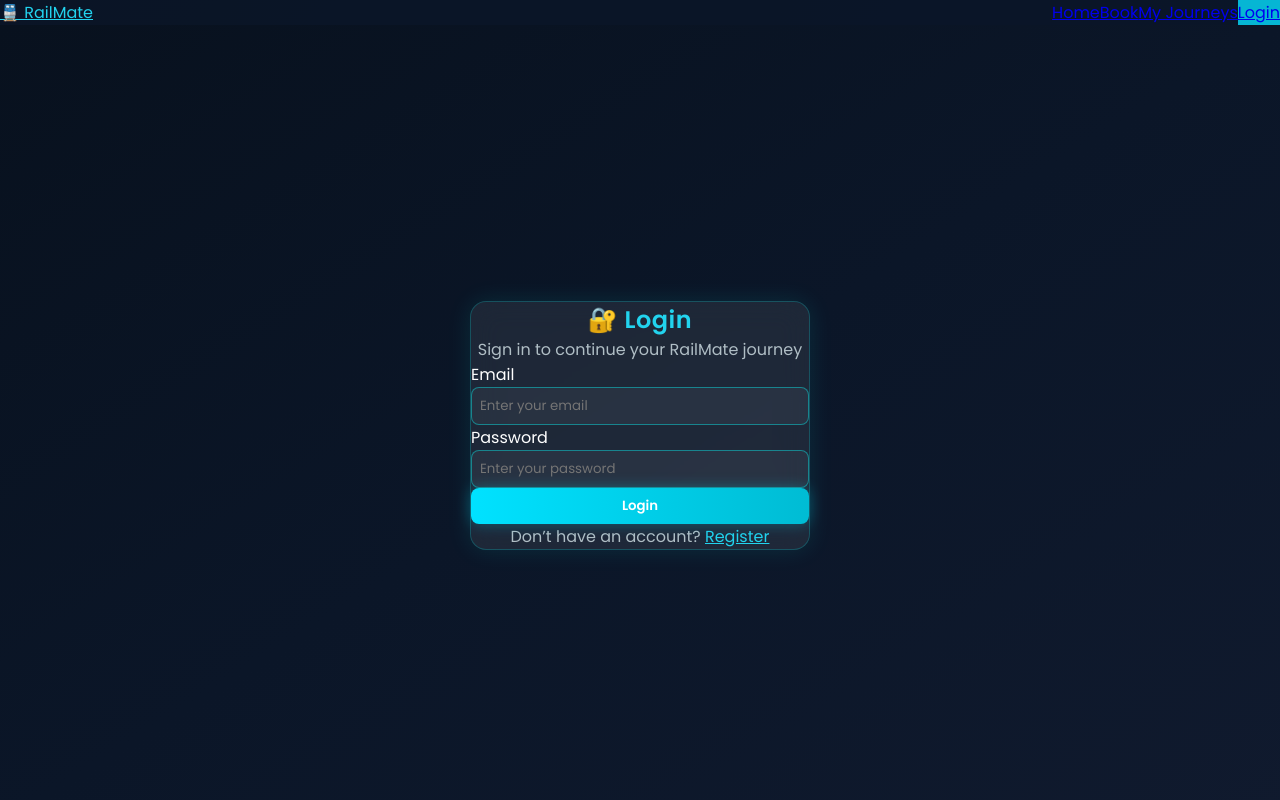
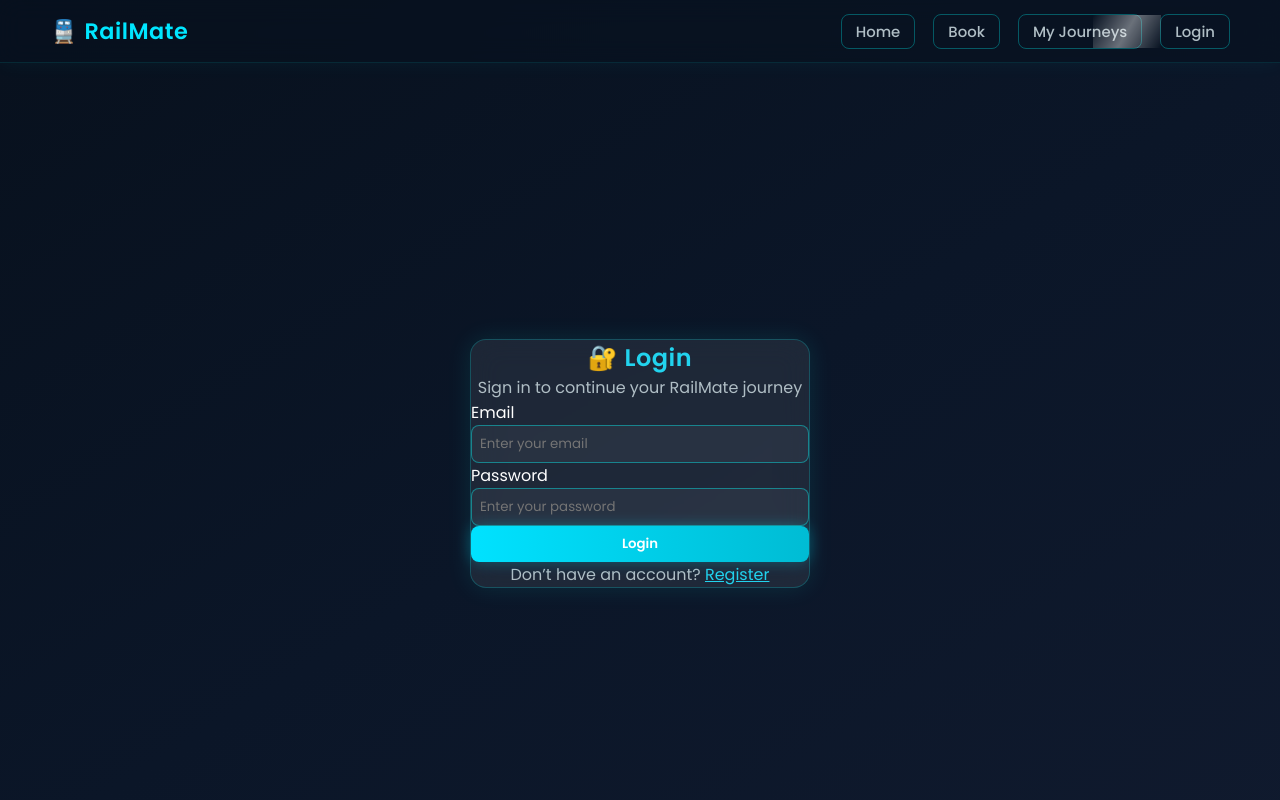
Before and after one commit to PINUMALLASAITEJA/RailMate-Backend, a React (Vite) app in the folder frontend/: page /login in a window 1280 px wide. Shown: the top 800 px of the page. Built offline with nearby package versions, Linux system fonts and the light colour scheme.

Commit message:
restores

```diff
--- a/frontend/src/components/Navbar.jsx
+++ b/frontend/src/components/Navbar.jsx
@@ -1,67 +1,90 @@
 import React, { useEffect, useState } from "react";
 import { Link, useNavigate, useLocation } from "react-router-dom";
+import "./Navbar.css";
 
 const Navbar = () => {
   const [username, setUsername] = useState(null);
   const navigate = useNavigate();
   const location = useLocation();
 
-  // 🔥 Always update username whenever route changes (works 100%)
+  // Load username on route change
   useEffect(() => {
     const storedUser = localStorage.getItem("username");
     setUsername(storedUser);
   }, [location.pathname]);
-  // re-check username on every navigation
 
+  // Logout
   const handleLogout = () => {
     localStorage.removeItem("token");
     localStorage.removeItem("username");
-
     setUsername(null);
     navigate("/login");
   };
 
   return (
-    <nav className="w-full bg-[#0b1628]/80 backdrop-blur-lg text-white px-6 py-3 flex justify-between items-center shadow-lg">
+    <nav className="navbar">
 
-      {/* Logo */}
-      <Link to="/home" className="text-xl font-semibold text-cyan-400 tracking-wide">
-        🚆 RailMate
+      {/* 🔹 Logo */}
+      <div className="logo" onClick={() => navigate("/home")}>
+        🚆 <span>RailMate</span>
+      </div>
+
+      {/* 🔹 Navigation Links */}
+      <ul className="nav-links">
+        <li>
+          <Link
+            to="/home"
+            className={location.pathname === "/home" ? "active-link" : ""}
+          >
+            Home
           </Link>
+        </li>
 
-      {/* Navigation */}
-      <div className="flex items-center gap-6 text-sm">
-        <Link to="/home" className="hover:text-cyan-400">Home</Link>
-        <Link to="/book" className="hover:text-cyan-400">Book</Link>
-        <Link to="/myjourneys" className="hover:text-cyan-400">My Journeys</Link>
+        <li>
+          <Link
+            to="/book"
+            className={location.pathname === "/book" ? "active-link" : ""}
+          >
+            Book
+          </Link>
+        </li>
 
-        {/* 🔥 After Login → Show username + profile + logout */}
+        <li>
+          <Link
+            to="/myjourneys"
+            className={location.pathname === "/myjourneys" ? "active-link" : ""}
+          >
+            My Journeys
+          </Link>
+        </li>
+
+        {/* 🔥 If logged in → username + dropdown */}
         {username ? (
-          <div className="flex items-center gap-4">
+          <li className="profile-dropdown">
 
-            <Link
-              to="/profile"
-              className="px-3 py-1 rounded-md bg-cyan-500/20 border border-cyan-400/30 hover:bg-cyan-500/30"
-            >
+            <button className="profile-btn">
               {username}
-            </Link>
+            </button>
 
-            <button
-              onClick={handleLogout}
-              className="px-3 py-1 rounded-md bg-red-500/20 border border-red-400/30 hover:bg-red-500/30"
-            >
+            <div className="dropdown-menu">
+              <button onClick={() => navigate("/profile")}>
+                View Profile
+              </button>
+              <button onClick={handleLogout}>
                 Logout
               </button>
             </div>
+          </li>
         ) : (
-          <Link
-            to="/login"
-            className="px-3 py-1 rounded-md bg-cyan-500 hover:bg-cyan-600 transition"
-          >
+          // 🔥 If NOT logged in → Login button
+          <li>
+            <Link to="/login" className="btn-glow">
               Login
             </Link>
+          </li>
         )}
-      </div>
+      </ul>
+
     </nav>
   );
 };
```
Lines whose indentation alone changed are shown as unchanged.
